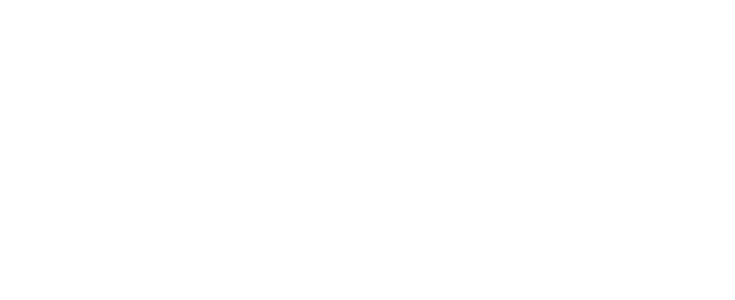
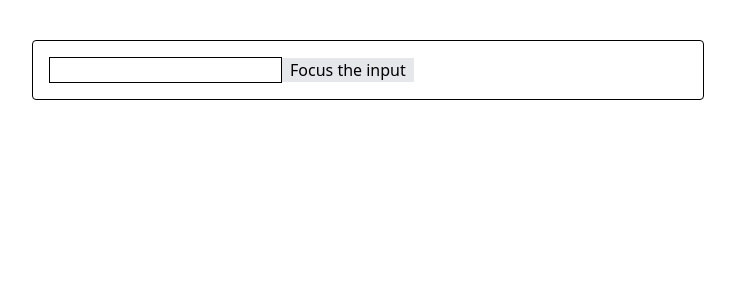
Before and after one commit to noyonalways/rnext-acc, a React (Vite) app: page / in a window 1280 px wide. Shown: the top 300 px of the page, without its empty margins (272-1007 px from the left). Built offline with nearby package versions, Linux system fonts and the light colour scheme.

Commit message:
feat(components): add forward ref imperative example
Add new component demonstrating useImperativeHandle to control exposed methods to parent components. Includes MyInput component with restricted focus method and parent component example.

Update README.md to document new example and React 19

```diff
--- a/src/App.jsx
+++ b/src/App.jsx
@@ -1,3 +1,5 @@
+import ForwaredRefImperative from "@/components/forward-ref-imperative";
+
 function App() {
   return (
     <>
@@ -9,6 +11,7 @@
       {/* <CatFriendsDynamic /> */}
       {/* <ForwaredRefUnderstand /> */}
       {/* <ForwaredRefUnderstandOld /> */}
+      <ForwaredRefImperative />
     </>
   );
 }
--- /dev/null
+++ b/src/components/forward-ref-imperative/index.jsx
@@ -0,0 +1,20 @@
+import MyInputWithImperative from "@/components/forward-ref-imperative/my-input";
+import { useRef } from "react";
+
+const ForwaredRefImperative = () => {
+  const inputRef = useRef(null);
+
+  function handleClick() {
+    inputRef.current.focus(); // now only focus method allow to parent compoent
+  }
+  return (
+    <div className="mx-auto mt-10 w-full max-w-2xl rounded border p-4">
+      <MyInputWithImperative ref={inputRef} />
+      <button className="bg-gray-200 px-2" onClick={handleClick}>
+        Focus the input
+      </button>
+    </div>
+  );
+};
+
+export default ForwaredRefImperative;
--- /dev/null
+++ b/src/components/forward-ref-imperative/my-input.jsx
@@ -0,0 +1,19 @@
+// react 19 updated version no need to use forwardRef
+
+import { useImperativeHandle, useRef } from "react";
+
+const MyInputWithImperative = ({ ref }) => {
+  const realInputRef = useRef();
+  useImperativeHandle(ref, () => {
+    // allowed methods
+    return {
+      focus: () => {
+        realInputRef.current.focus();
+      },
+    };
+  });
+
+  return <input className="border" ref={realInputRef} />;
+};
+
+export default MyInputWithImperative;
```
Also changed, not shown: 1 other file (tests, documents, lock files or other folders).
